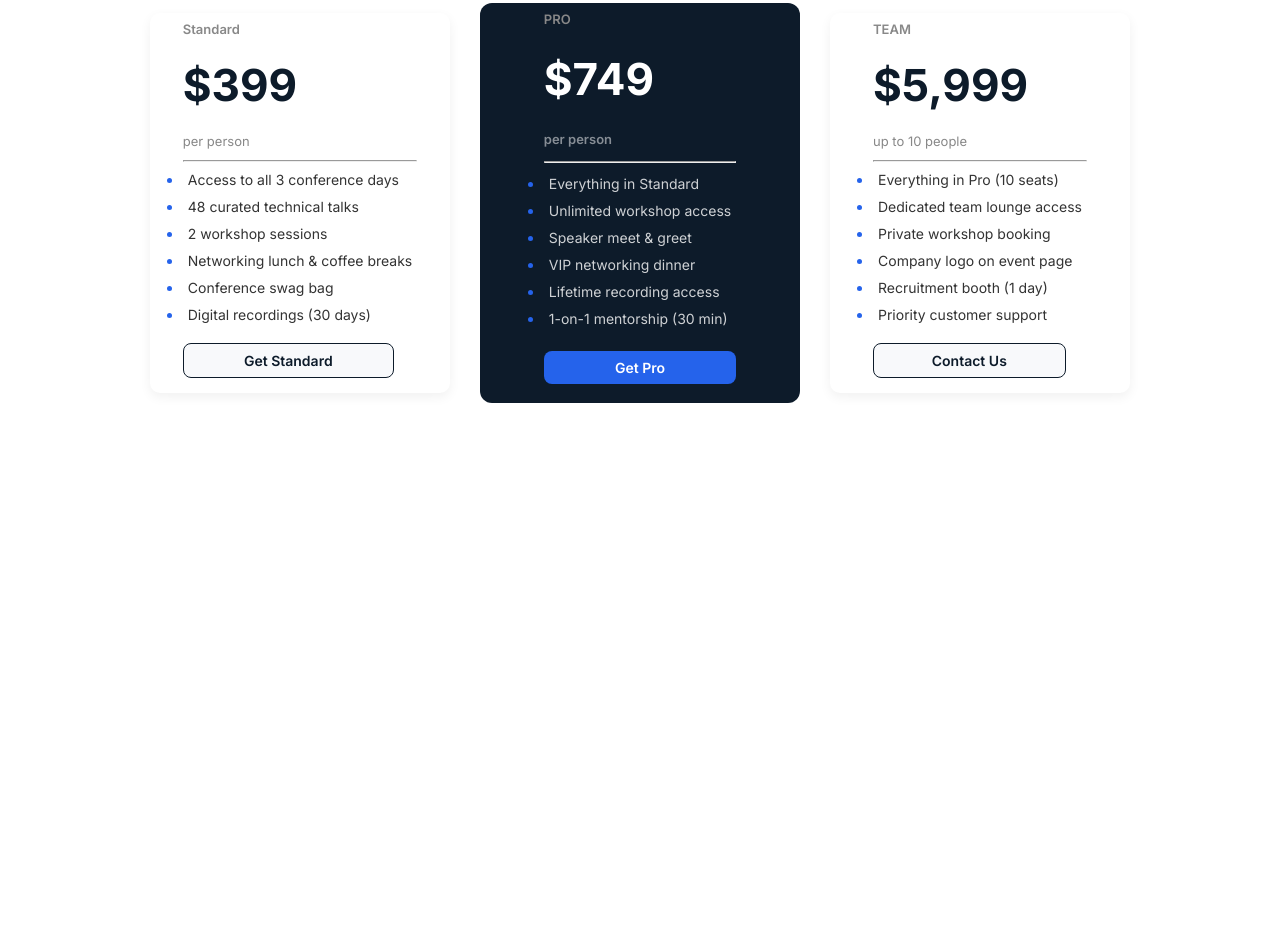
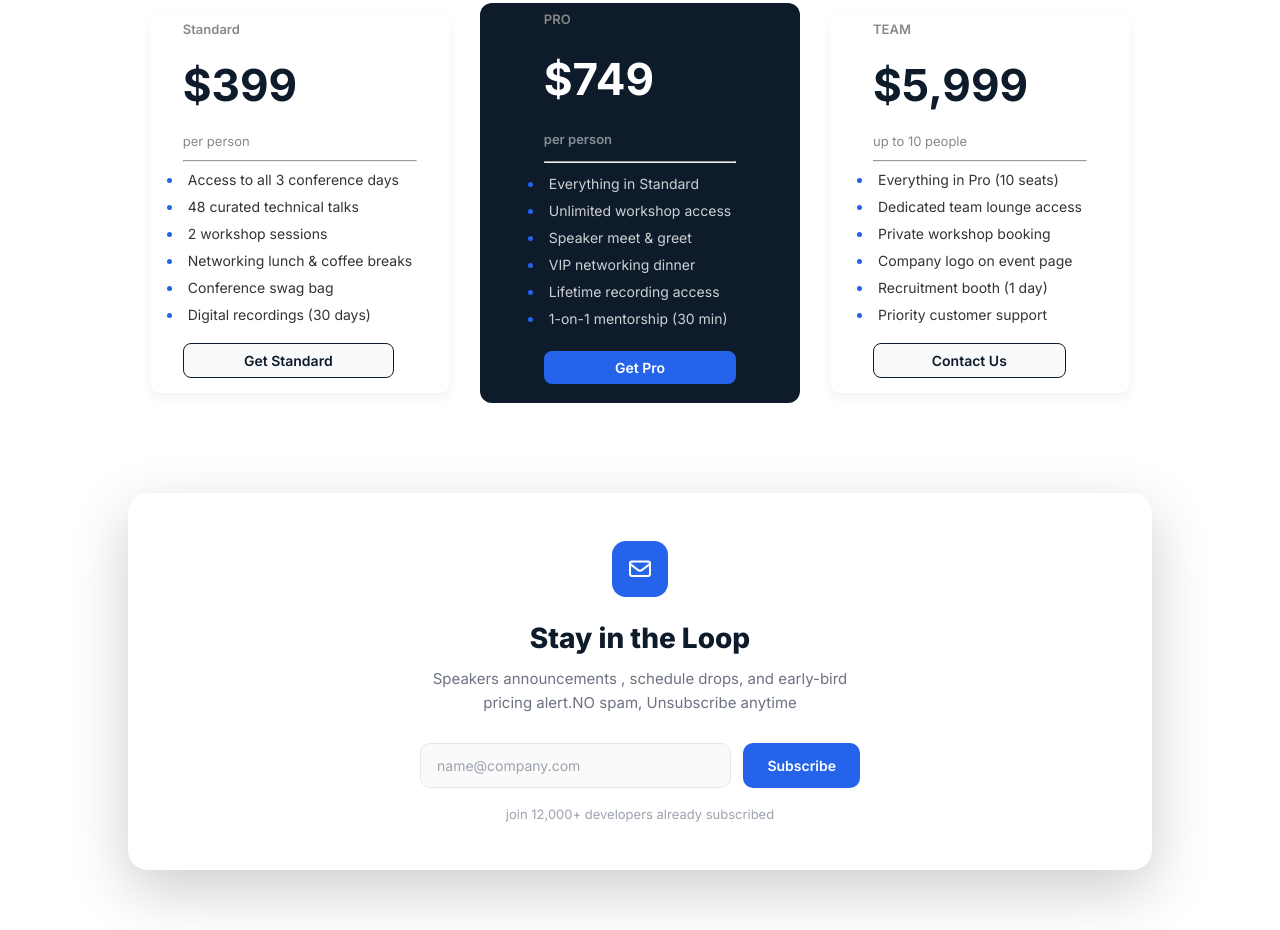
Before and after one commit to DeveloperNadim/Devconf-2026, a plain HTML site: page index.html in a window 1280 px wide. Shown: the part 2037-2967 px from the top of the page. Before the commit the page ends 2470 px from the top, so only its background shows below. Drawn offline with Linux system fonts and the light colour scheme.

Commit message:
design newsletter section

```diff
--- a/css/style.css
+++ b/css/style.css
@@ -266,3 +266,82 @@ body {
 .pro-card ul li::marker{
     color: #2563EB;
 }
+/* newsletter section */
+.newsletter {
+  width: 100%;
+  max-width: 80%;
+  margin: 60px auto;
+  background: #ffffff;
+  border-radius: 20px;
+  padding: 48px 40px;
+  text-align: center;
+  box-shadow: 0 20px 60px rgba(0, 0, 0, 0.2);
+}
+.newsletter-part1 {
+    text-align: center;
+}
+.newsletter-part1  i {
+  width: 56px;
+  height: 56px;
+  margin: 0 auto 24px;
+  background: #2563EB;
+  border-radius: 14px;
+  display: flex;
+  align-items: center;
+  justify-content: center;
+  color: #ffffff;
+  font-size: 22px;
+  cursor: pointer;
+}
+.newsletter-part1 h2 {
+  margin: 0 0 12px;
+  font-size: 28px;
+  font-weight: 800;
+  color: #0D1B2A;
+}
+.newsletter-part1 p {
+  margin: 0 0 28px;
+  font-size: 15px;
+  line-height: 1.6;
+  color: #6b7280;
+  max-width: 420px;
+  margin-left: auto;
+  margin-right: auto;
+}
+.newsletter-part2 {
+  display: flex;
+  gap: 12px;
+  max-width: 440px;
+  margin: 0 auto;
+}
+
+.newsletter-part2 input {
+  flex: 1;
+  padding: 13px 16px;
+  font-size: 14px;
+  border: 1px solid #e5e7eb;
+  border-radius: 10px;
+  outline: none;
+  background: #fafafa;
+  color: #111827;
+}
+.newsletter-part2 input::placeholder {
+  color: #9ca3af;
+}
+.newsletter-part2 button {
+  padding: 13px 24px;
+  font-size: 14px;
+  font-weight: 600;
+  color: #ffffff;
+  background: #2563EB;
+  border: none;
+  border-radius: 10px;
+  cursor: pointer;
+  white-space: nowrap;
+}
+.newsletter span {
+  display: block;
+  margin-top: 18px;
+  font-size: 13px;
+  color: #9ca3af;
+}
--- a/index.html
+++ b/index.html
@@ -13,6 +13,9 @@
       href="https://fonts.googleapis.com/css2?family=Inter:ital,opsz,wght@0,14..32,100..900;1,14..32,100..900&display=swap"
       rel="stylesheet"
     />
+
+    <!-- link font awesome cdn for social icon -->
+     <link rel="stylesheet" href="https://cdnjs.cloudflare.com/ajax/libs/font-awesome/7.0.1/css/all.min.css" integrity="sha512-2SwdPD6INVrV/lHTZbO2nodKhrnDdJK9/kg2XD1r9uGqPo1cUbujc+IYdlYdEErWNu69gVcYgdxlmVmzTWnetw==" crossorigin="anonymous" referrerpolicy="no-referrer" />
   </head>
   <body>
     <!-- navbar section -->
@@ -128,6 +131,19 @@
                       </div>
                 </div>
       </section>
+       <!-- newsletter section -->
+           <section class="newsletter">
+                      <div class="newsletter-part1">
+                          <i class="fa-regular fa-envelope"></i>
+                          <h2>Stay in the Loop</h2>
+                          <p>Speakers announcements , schedule drops, and early-bird pricing alert.NO spam, Unsubscribe anytime</p>
+                      </div>
+                      <div class="newsletter-part2">
+                          <input type="text" placeholder="name@company.com">
+                          <button>Subscribe</button>
+                      </div>
+                      <span>join 12,000+ developers already subscribed</span>
+           </section>
     </main>
   </body>
 </html>
```
